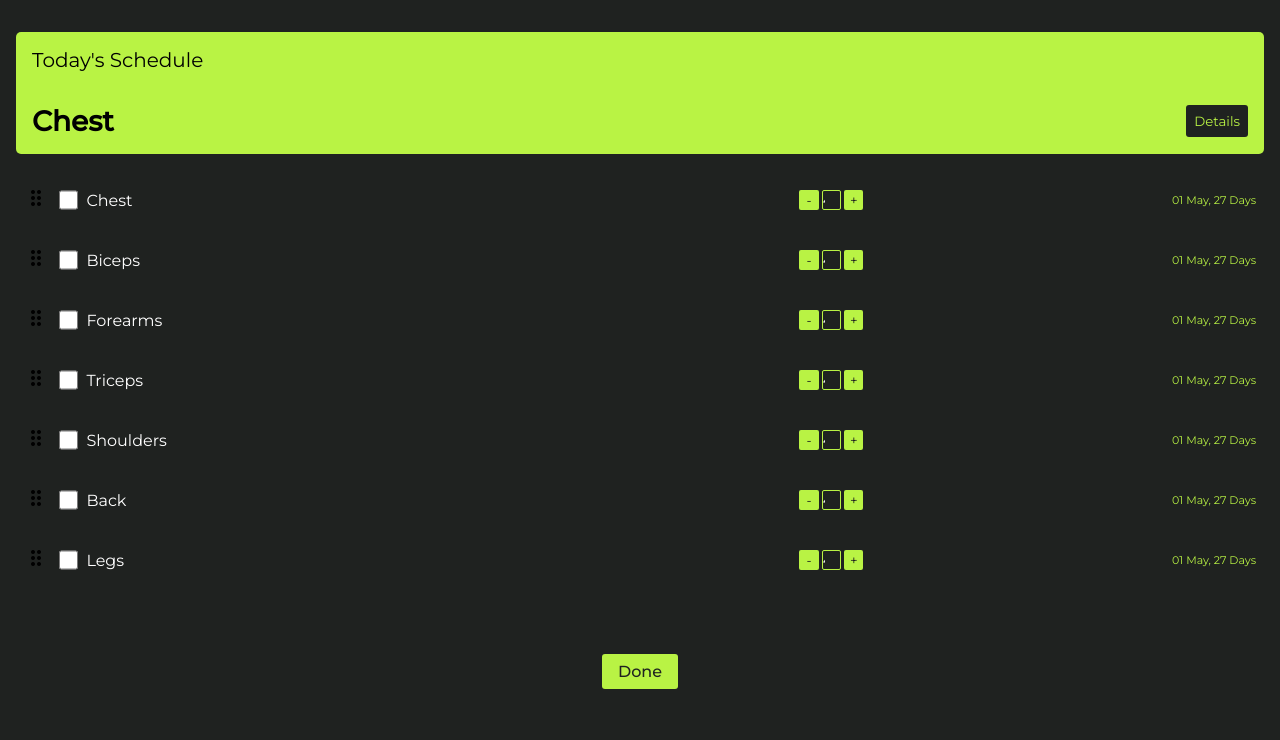
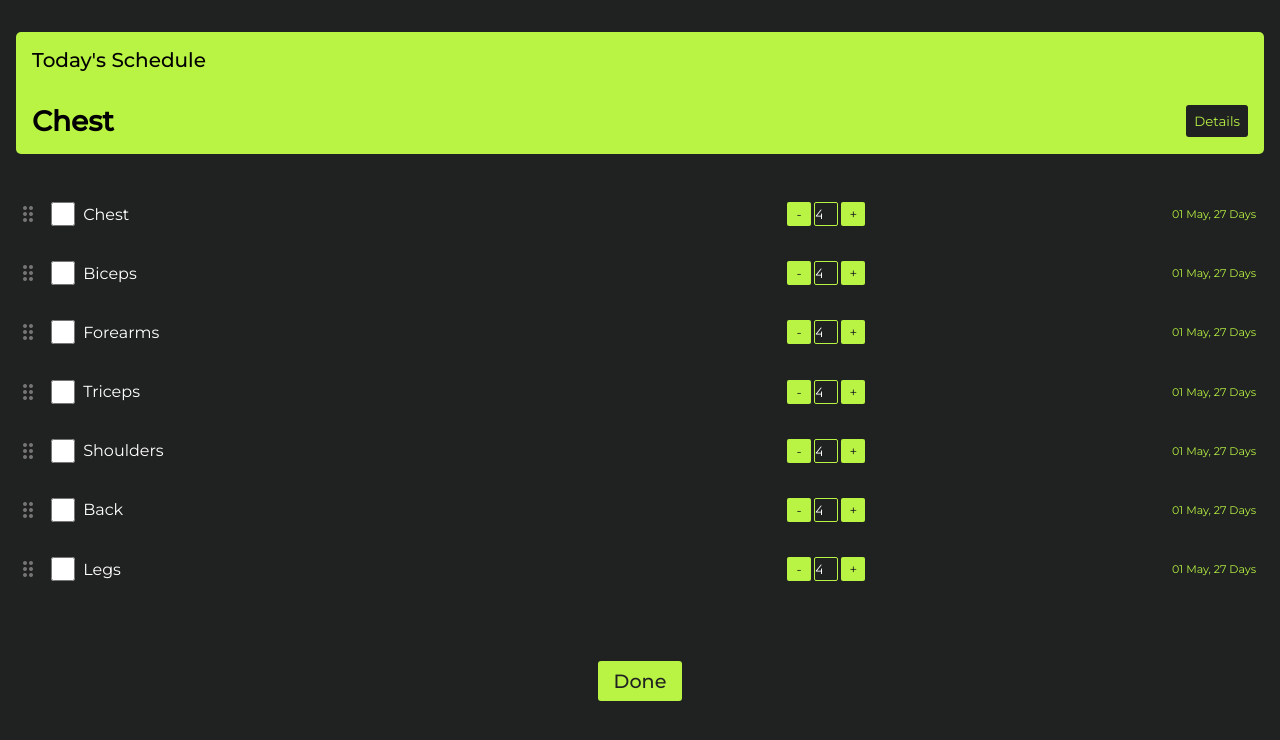
Before and after one commit to prateek18801/liftlog, a React (Vite) app: page / in a window 1280 px wide. Shown: the top 740 px of the page. Built offline with nearby package versions, Linux system fonts and the light colour scheme.

Commit message:
Update alignments and sizes

```diff
--- a/src/components/ExerciseListItem.module.css
+++ b/src/components/ExerciseListItem.module.css
@@ -3,8 +3,8 @@
     grid-template-columns: 4fr auto 2fr;
     column-gap: 10px;
     align-items: center;
-    padding: 0 0.5rem;
-    margin-bottom: 2rem;
+    padding: 0 0.5rem 0 0;
+    margin-bottom: 2.2rem;
 }
 
 .part {
@@ -22,9 +22,14 @@
     align-items: center;
 }
 
+.wrapper > div > span {
+    color: #757575;
+    display: block;
+}
+
 .wrapper button {
-    height: 1.2rem;
-    width: 1.2rem;
+    height: 1.5rem;
+    width: 1.5rem;
     border: none;
     outline: none;
     border-radius: 2px;
@@ -38,15 +43,15 @@
     outline: none;
     background: none;
     color: var(--primary);
-    width: 1.2rem;
-    height: 1.2rem;
+    width: 1.5rem;
+    height: 1.5rem;
     margin: 0 0.2rem;
     text-align: center;
 }
 
 .wrapper input[type=checkbox] {
-    height: 1.2rem;
-    width: 1.2rem;
+    height: 1.5rem;
+    width: 1.5rem;
     accent-color: var(--highlight);
     margin: 0 0.5rem 0 0.7rem;
 }
--- a/src/pages/Home.module.css
+++ b/src/pages/Home.module.css
@@ -6,8 +6,9 @@
 
 .schedule {
     padding: 1rem;
-    margin-bottom: 2rem;
+    margin-bottom: 3rem;
     border-radius: 5px;
+    font-weight: 500;
     background-color: var(--highlight);
 }
 
@@ -46,7 +47,7 @@
 .container button {
     border: none;
     outline: none;
-    font-size: 1rem;
+    font-size: 1.2rem;
     font-weight: 500;
     border-radius: 3px;
     background-color: var(--highlight);
```
